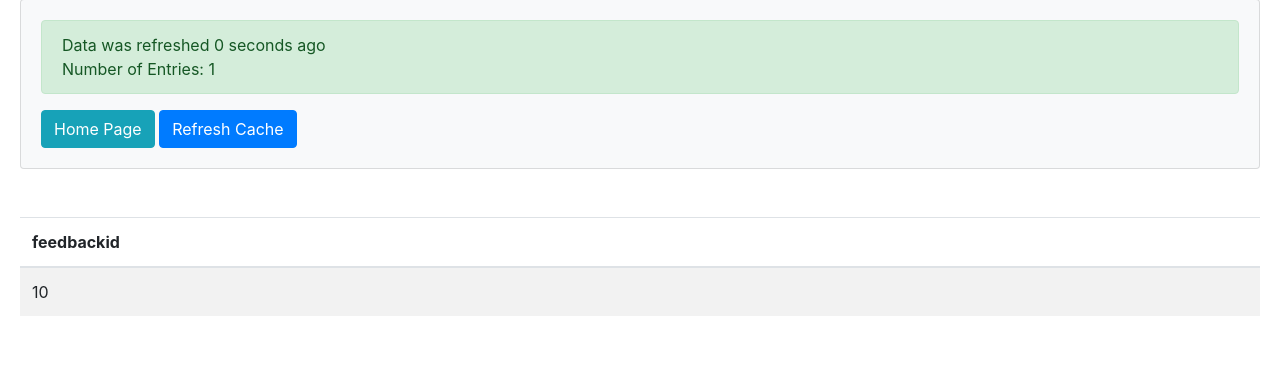
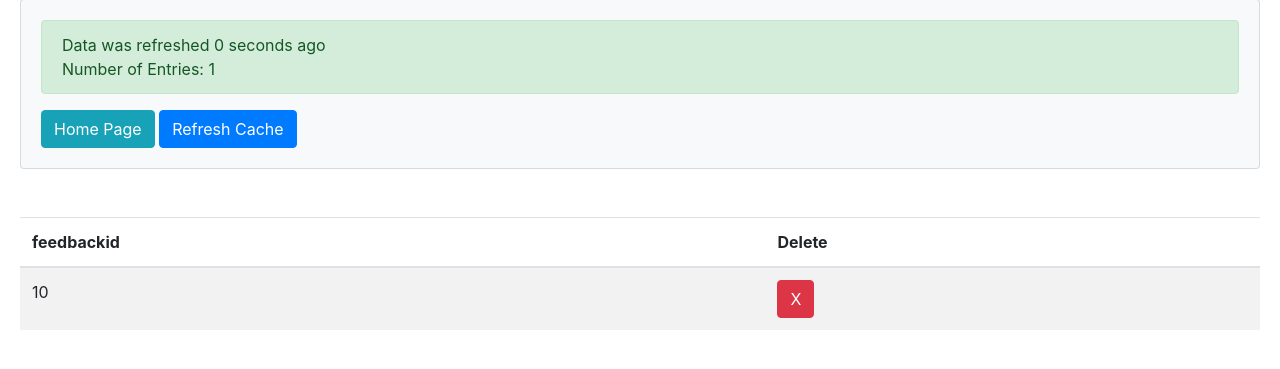
Before and after one commit to specify/sp6-stats, a PHP site: page /feedback/ in a window 1280 px wide. Shown: the part 143-512 px from the top of the page. Run offline with PHP 8.4, Linux system fonts and the light colour scheme; tables that the repository leaves empty or names only in its code hold one stand-in row (values such as "Sample post"); data that the repository does not hold is empty.

Commit message:
Allow deleting feedback lines
Useful for testing

```diff
--- a/private/feedback/index.php
+++ b/private/feedback/index.php
@@ -5,6 +5,13 @@ const DATABASE = 'feedback';
 require_once('../components/header.php');
 require_once('../config/cache.php');
 require_once('../components/Cache_query.php');
+
+// Delete feedback
+if(array_key_exists('delete',$_GET) && strlen($_GET['delete']) > 0) {
+  require_once('./delete.php');
+  delete_feedback(intval($_GET['delete']));
+}
+
 require_once('../refresh_data/feedback.php');
 
 $number_of_results = count($data);
@@ -19,6 +26,7 @@ if($number_of_results>0) { ?>
       <tr> <?php
         foreach(array_keys($data[0]) as $header)
           echo "<th>$header</th>"; ?>
+        <th>Delete</th>
       </tr>
     </thead>
     <tbody> <?php
@@ -32,6 +40,7 @@ foreach($data as $feedback){
   foreach($feedback as $value)
     echo '<td>'.$value.'</td>';
 
+  echo '<td><a class="btn btn-danger" href="'.LINK.'feedback/?update_cache=true&delete='.$feedback['FeedbackID'].'">X</a></td>';
   echo '</tr>';
 }
 
```
Also changed, not shown: private/feedback/delete.php (added, +10 -0 lines). Lines whose indentation alone changed are shown as unchanged.
